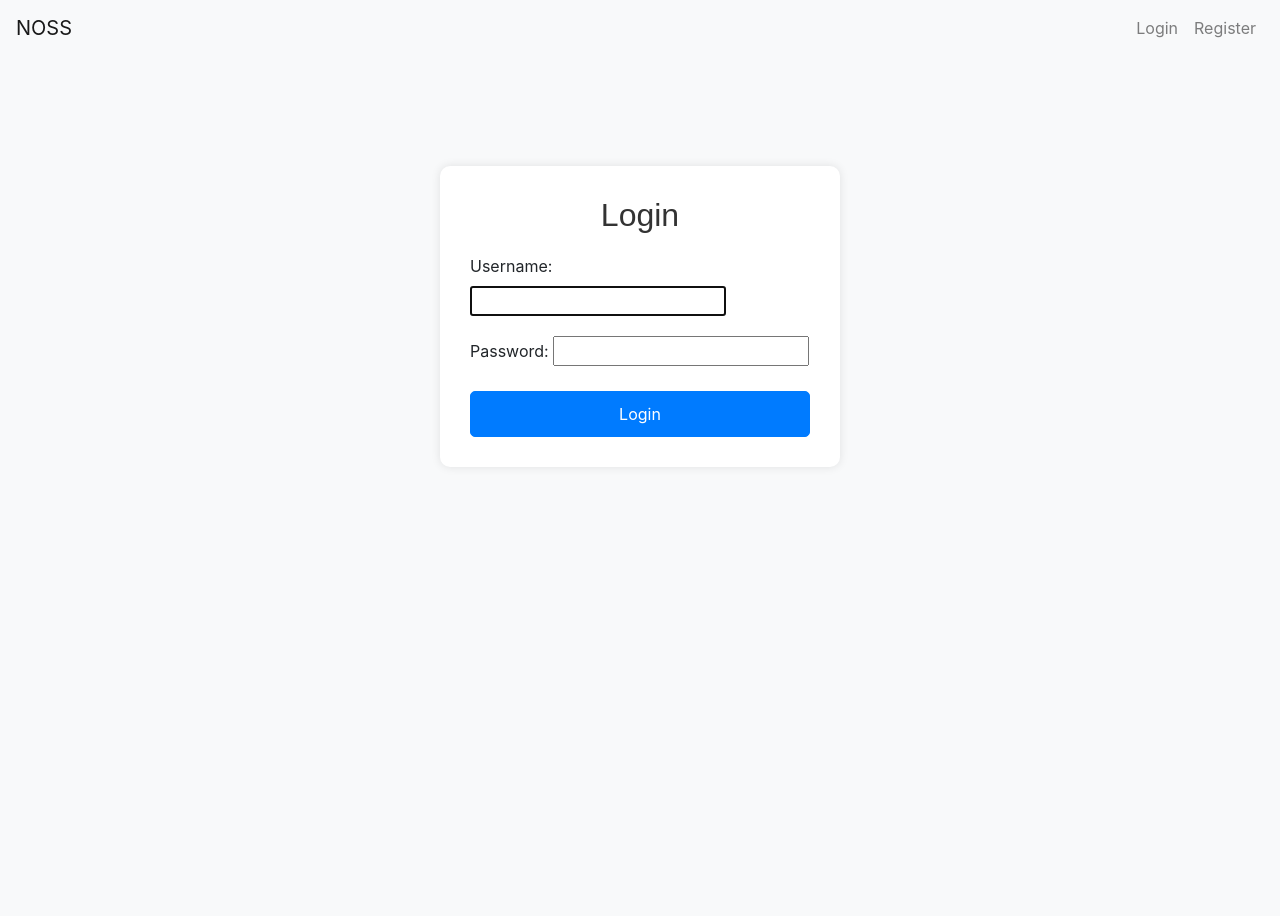
After one commit to BS-PMC-2024/BS-PMC-2024-Team30, a Django app: page /login/ in a window 1280 px wide. The commit adds this page. Run offline with Django 4.2, Linux system fonts and the light colour scheme; some libraries are stand-ins or nearby versions.

Commit message:
BSPMS2430-4 , BSPMS2430-5 , BSPMS2430-6 , BSPMS2430-10 , BSPMS2430-11, BSPMS2430-12

```diff
--- a/crud/crud/settings.py
+++ b/crud/crud/settings.py
@@ -61,7 +61,7 @@ ROOT_URLCONF = 'crud.urls'
 TEMPLATES = [
     {
         'BACKEND': 'django.template.backends.django.DjangoTemplates',
-        'DIRS': [],
+        'DIRS':[BASE_DIR / 'templates'],
         'APP_DIRS': True,
         'OPTIONS': {
             'context_processors': [
--- a/crud/crud/urls.py
+++ b/crud/crud/urls.py
@@ -20,5 +20,7 @@ from users import views as user_views
 urlpatterns = [
     path('admin/', admin.site.urls),
     path('', include('noss.urls')),
-     path('register/', user_views.register, name='register'),
+    path('users/', include('users.urls')),
+
+
 ]
--- /dev/null
+++ b/crud/noss/templates/layout.html
@@ -0,0 +1,51 @@
+<!DOCTYPE html>
+<html>
+<head>
+    <title>{% block title %}My Website{% endblock %}</title>
+    <link rel="stylesheet" href="https://stackpath.bootstrapcdn.com/bootstrap/4.5.2/css/bootstrap.min.css">
+    <style>
+        body {
+            background-color: #f8f9fa;
+            margin: 0;
+            display: flex;
+            flex-direction: column;
+            min-height: 100vh;
+        }
+        .navbar {
+            margin-bottom: 20px;
+        }
+        .container {
+            flex: 1;
+            margin-top: 20px;
+        }
+    </style>
+</head>
+<body>
+    <nav class="navbar navbar-expand-lg navbar-light bg-light">
+        <a class="navbar-brand" href="{% url 'home' %}">NOSS</a>
+        <button class="navbar-toggler" type="button" data-toggle="collapse" data-target="#navbarNav" aria-controls="navbarNav" aria-expanded="false" aria-label="Toggle navigation">
+            <span class="navbar-toggler-icon"></span>
+        </button>
+        <div class="collapse navbar-collapse" id="navbarNav">
+            <ul class="navbar-nav ml-auto">
+                {% if user.is_authenticated %}
+                    <li class="nav-item">
+                        <a class="nav-link" href="{% url 'logout' %}">Logout</a>
+                    </li>
+                {% else %}
+                    <li class="nav-item">
+                        <a class="nav-link" href="{% url 'login' %}">Login</a>
+                    </li>
+                    <li class="nav-item">
+                        <a class="nav-link" href="{% url 'register' %}">Register</a>
+                    </li>
+                {% endif %}
+            </ul>
+        </div>
+    </nav>
+    <div class="container">
+        {% block content %}
+        {% endblock %}
+    </div>
+</body>
+</html>
--- a/crud/noss/urls.py
+++ b/crud/noss/urls.py
@@ -1,8 +1,11 @@
-from django.urls import path, include
-from . import views
+from django.contrib import admin
+from django.urls import path
+from . import views  # Import the home view
+from users import views as user_views  # Import the views from the users app
 
 urlpatterns = [
-    path('login/', views.login, name='login'),
-    #path('register/', views.register, name='register'),
+    path('admin/', admin.site.urls),
     path('', views.home, name='home'),
+    path('login/', user_views.login_view, name='login'),
+    path('register/', user_views.register_view, name='register'),
 ]
--- a/crud/users/templates/users/login.html
+++ b/crud/users/templates/users/login.html
@@ -0,0 +1,64 @@
+{% extends 'layout.html' %}
+
+{% block title %}User Login{% endblock %}
+
+{% block content %}
+    <style>
+        .container {
+            display: flex;
+            justify-content: center;
+            align-items: flex-start;
+            min-height: 100vh;
+        }
+        .login-form {
+            background: white;
+            padding: 30px;
+            border-radius: 10px;
+            box-shadow: 0 0 10px rgba(0, 0, 0, 0.1);
+            max-width: 400px;
+            width: 100%;
+            margin-top: 50px;
+        }
+        .login-form h2 {
+            margin-bottom: 20px;
+            text-align: center;
+            font-family: 'Arial', sans-serif;
+            color: #333;
+        }
+        .login-form .form-group {
+            margin-bottom: 20px;
+        }
+        .login-form .form-control {
+            border-radius: 5px;
+        }
+        .login-form button {
+            width: 100%;
+            padding: 10px;
+            border-radius: 5px;
+        }
+        .errorlist {
+            color: red;
+            margin-bottom: 10px;
+        }
+    </style>
+    <div class="container">
+        <div class="login-form">
+            <h2>Login</h2>
+            <form method="post">
+                {% csrf_token %}
+                {% for field in form %}
+                    <div class="form-group">
+                        {{ field.label_tag }}
+                        {{ field }}
+                        {% if field.errors %}
+                            <div class="errorlist">
+                                {{ field.errors }}
+                            </div>
+                        {% endif %}
+                    </div>
+                {% endfor %}
+                <button type="submit" class="btn btn-primary">Login</button>
+            </form>
+        </div>
+    </div>
+{% endblock %}
--- /dev/null
+++ b/crud/users/urls.py
@@ -0,0 +1,8 @@
+from django.urls import path
+from . import views
+
+urlpatterns = [
+    path('login/', views.login_view, name='login'),
+    path('register/', views.register_view, name='register'),
+    path('logout/', views.logout_view, name='logout'),
+]
--- a/crud/users/views.py
+++ b/crud/users/views.py
@@ -1,12 +1,51 @@
 from django.shortcuts import render, redirect
-from .forms import RegistrationForm
+from django.contrib.auth import authenticate, login, logout
+from django.contrib.auth.forms import AuthenticationForm
+from django.contrib.auth.models import User
+from django import forms
 
-def register(request):
+# Registration Form
+class RegistrationForm(forms.ModelForm):
+    password1 = forms.CharField(label='Password', widget=forms.PasswordInput)
+    password2 = forms.CharField(label='Confirm Password', widget=forms.PasswordInput)
+
+    class Meta:
+        model = User
+        fields = ['username', 'email']
+
+    def clean_password2(self):
+        password1 = self.cleaned_data.get('password1')
+        password2 = self.cleaned_data.get('password2')
+        if password1 and password2 and password1 != password2:
+            raise forms.ValidationError("Passwords don't match")
+        return password2
+
+def login_view(request):
+    if request.method == 'POST':
+        form = AuthenticationForm(request, data=request.POST)
+        if form.is_valid():
+            username = form.cleaned_data.get('username')
+            password = form.cleaned_data.get('password')
+            user = authenticate(username=username, password=password)
+            if user is not None:
+                login(request, user)
+                return redirect('home')
+    else:
+        form = AuthenticationForm()
+    return render(request, 'users/login.html', {'form': form})
+
+def register_view(request):
     if request.method == 'POST':
         form = RegistrationForm(request.POST)
         if form.is_valid():
-            form.save()
-            return redirect('home')
+            user = form.save(commit=False)
+            user.set_password(form.cleaned_data['password1'])
+            user.save()
+            return redirect('login')
     else:
         form = RegistrationForm()
     return render(request, 'users/register.html', {'form': form})
+
+def logout_view(request):
+    logout(request)
+    return redirect('home')
```
Also changed, not shown: crud/noss/templates/noss/home.html (+29 -8 lines), crud/noss/views.py (+1 -6 lines), crud/users/templates/users/register.html (+6 -17 lines), crud/db.sqlite3.
